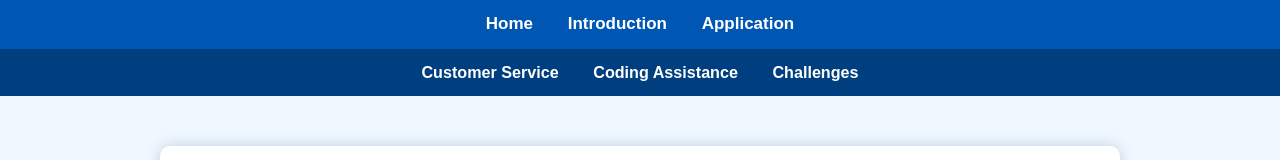
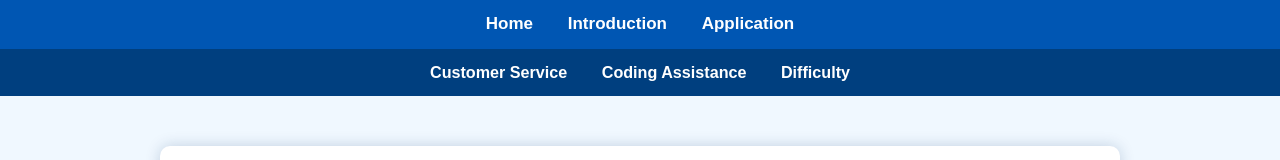
Before and after one commit to harneetc/chatgpt.io, a plain HTML site: page applications.html in a window 1280 px wide. Shown: the top 160 px of the page. Drawn offline with Linux system fonts and the light colour scheme.

Commit message:
Update applications.html
changed section title

```diff
--- a/applications.html
+++ b/applications.html
@@ -152,7 +152,7 @@
   <nav class="section-nav">
     <a href="#customer">Customer Service</a>
     <a href="#coding">Coding Assistance</a>
-    <a href="#challenges">Challenges</a>
+    <a href="#difficulty">Difficulty</a>
   </nav>
 
   <div class="container">
@@ -208,7 +208,7 @@
       <p><strong>Efficiency vs. Accuracy:</strong> Copilot can significantly speed up development by handling repetitive tasks, but if developers blindly trust its suggestions, it can lead to inefficient, buggy, or insecure code that requires rework.</p>
     </details>
 
-    <h2 id="challenges">⚠️ What Makes it Difficult to Use These Technologies Well</h2>
+    <h2 id="difficulty">⚠️ What Makes it Difficult to Use These Technologies Well</h2>
     <p>
       Using these technologies effectively is challenging due to the need for continuous training and updates to keep AI models relevant and accurate, particularly as new technologies and customer expectations evolve. Without regular updates, AI can quickly become outdated or ineffective. Additionally, the complexity of human interaction presents another hurdle, especially in customer service. AI still struggles to understand emotional tone and context, and it cannot replicate human empathy, which is often essential for addressing sensitive or complex issues.
     </p>
```
